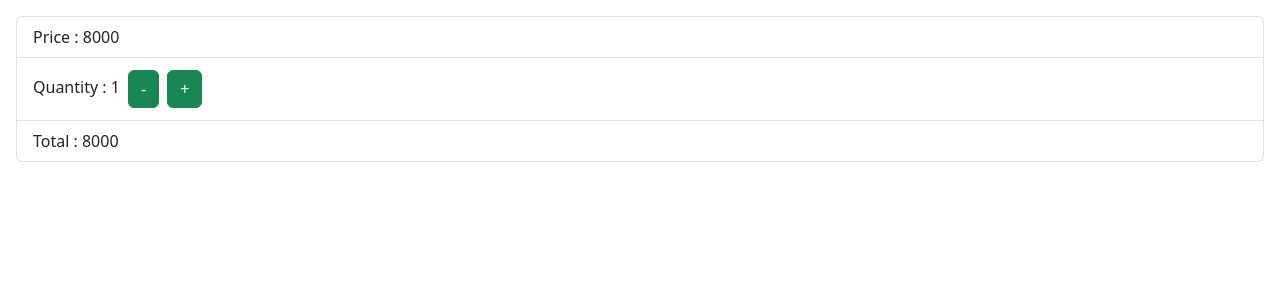
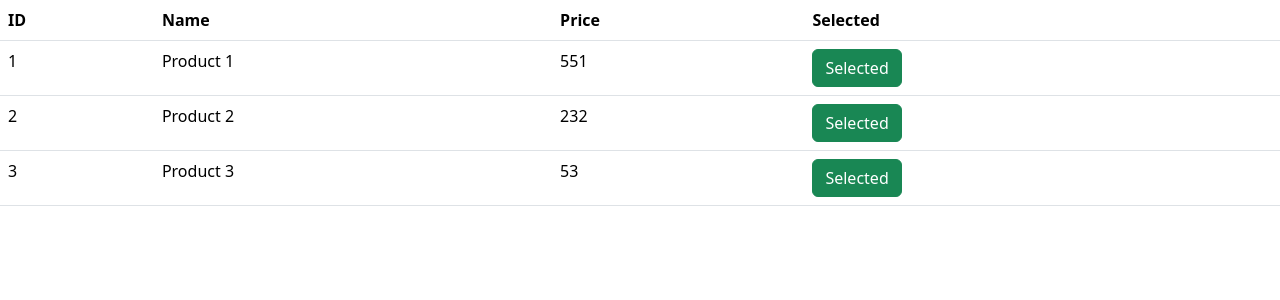
Before and after one commit to abed7helmi/ANGULAR_17_SIGNALS_, an Angular app: page / in a window 1280 px wide. Shown: the top 300 px of the page. Built offline with nearby package versions, Linux system fonts and the light colour scheme.

Commit message:
products component

```diff
--- a/src/app/app.component.html
+++ b/src/app/app.component.html
@@ -1 +1 @@
-<app-product></app-product>
+<app-products></app-products>
--- a/src/app/app.module.ts
+++ b/src/app/app.module.ts
@@ -5,11 +5,13 @@ import { AppRoutingModule } from './app-routing.module';
 import { AppComponent } from './app.component';
 import { NgbModule } from '@ng-bootstrap/ng-bootstrap';
 import { ProductComponent } from './product/product.component';
+import { ProductsComponent } from './products/products.component';
 
 @NgModule({
   declarations: [
     AppComponent,
-    ProductComponent
+    ProductComponent,
+    ProductsComponent
   ],
   imports: [
     BrowserModule,
--- /dev/null
+++ b/src/app/products/products.component.html
@@ -0,0 +1,21 @@
+<table class="table">
+  <thead>
+  <tr>
+    <th>ID</th> <th>Name</th> <th>Price</th> <th>Selected</th>
+  </tr>
+  </thead>
+  <tbody>
+    @for (product of products; track product.id){
+      <tr>
+        <td>{{product.id}}</td>
+        <td>{{product.name}}</td>
+        <td>{{product.price}}</td>
+        @if (product.selected){
+          <td><button (click)="select(product)" class="btn btn-success">Selected</button></td>
+        } @else {
+          <td><button (click)="select(product)" class="btn btn-danger">Not Selected</button></td>
+        }
+      </tr>
+    }
+  </tbody>
+</table>
--- /dev/null
+++ b/src/app/products/products.component.ts
@@ -0,0 +1,26 @@
+import { Component } from '@angular/core';
+
+interface Product {
+  id : string,name : string,price : string,selected : boolean,
+}
+
+@Component({
+  selector: 'app-products',
+  templateUrl: './products.component.html',
+  styleUrl: './products.component.css'
+})
+export class ProductsComponent {
+
+  products : Product[] = [
+    {id : '1',name :'Product 1',price :'551',selected:  true},
+    {id : '2',name :'Product 2',price :'232',selected:  true},
+    {id : '3',name :'Product 3',price :'53',selected:  true},
+  ];
+
+
+
+  select(product: Product) {
+    product.selected = !product.selected;
+
+  }
+}
```
Also changed, not shown: src/app/products/products.component.css (added), 1 other file (tests, documents, lock files or other folders).
